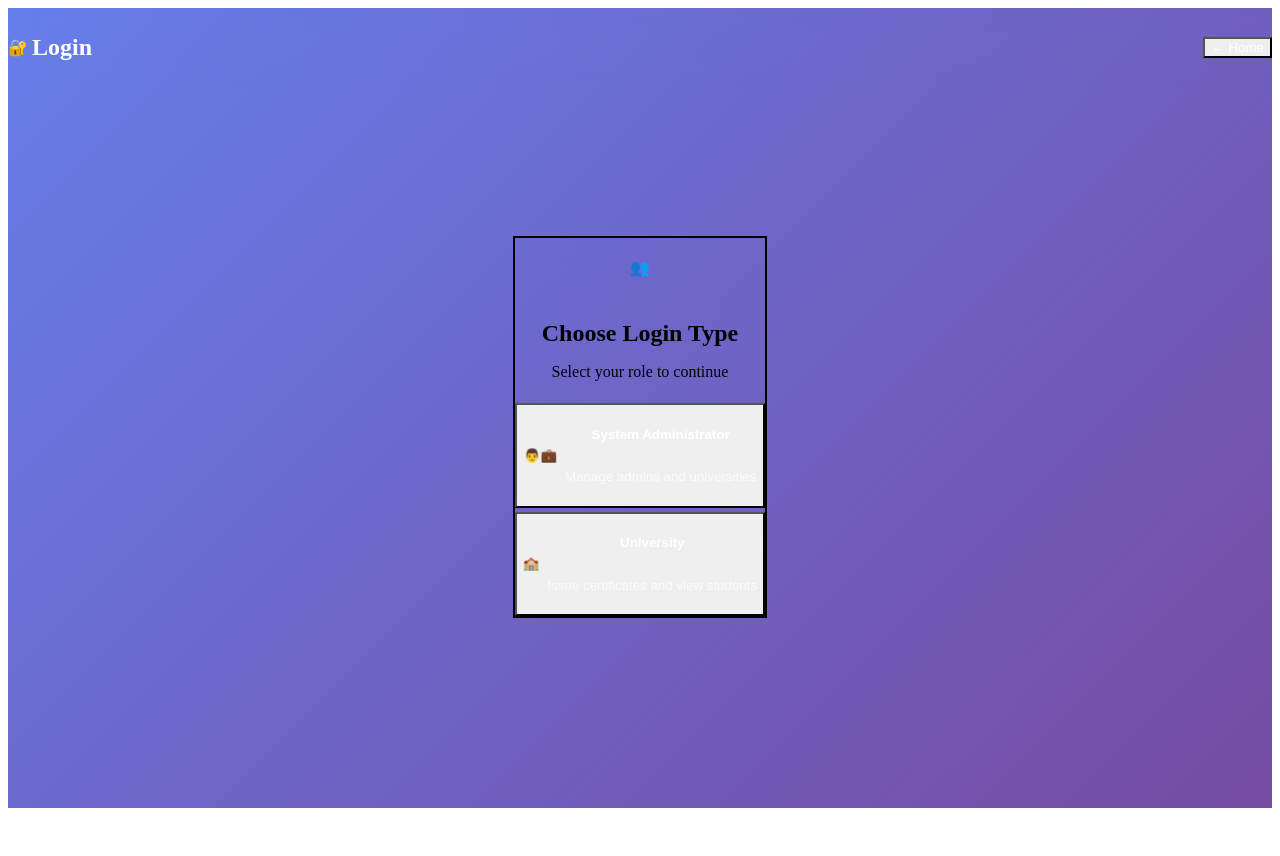
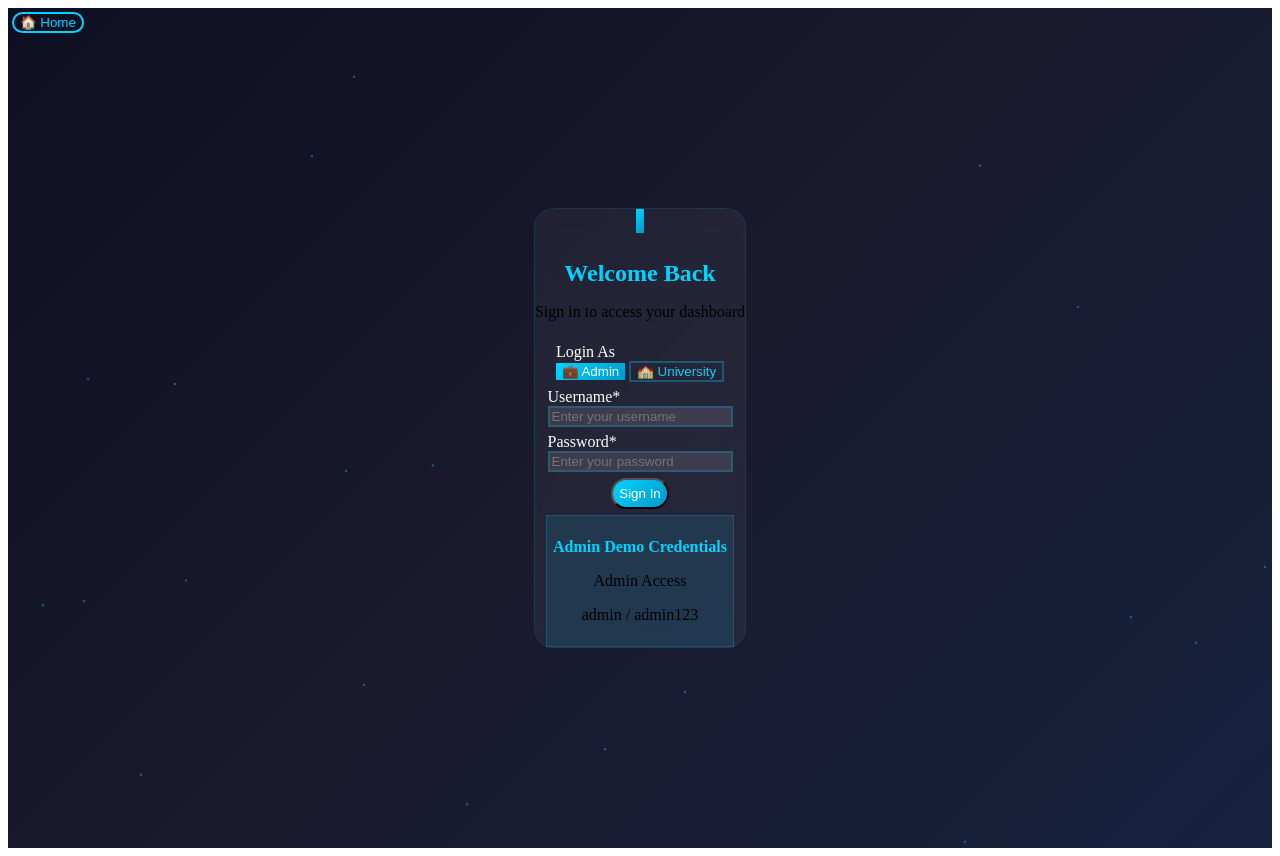
Before and after one commit to Bshisia/Decentre, a Next.js app in the folder decentre/: page /login in a window 1280 px wide. Before the commit the page ends 816 px from the top, so only its background shows below. Built offline with nearby package versions, Linux system fonts and the light colour scheme.

Commit message:
feat: create secrtions for admin login and university login

```diff
--- a/decentre/src/pages/login.tsx
+++ b/decentre/src/pages/login.tsx
@@ -1,24 +1,19 @@
 import React, { useState } from 'react';
 import {
-    Box, Button, FormControl, FormLabel, Input, VStack, Alert, AlertIcon,
-    Card, CardBody, CardHeader, Heading, Text, Container, HStack, SimpleGrid
+    Box, Button, FormControl, FormLabel, Input, VStack, HStack, Alert, AlertIcon,
+    Card, CardBody, CardHeader, Heading, Text, Container
 } from '@chakra-ui/react';
 import { useRouter } from 'next/router';
+import Link from 'next/link';
 import { authStore } from '../utils/authStore';
-import Navbar from '../app/components/Navbar';
 
-export default function Login() {
-    const [selectedRole, setSelectedRole] = useState<'admin' | 'university' | null>(null);
+export default function LoginPage() {
     const [username, setUsername] = useState('');
     const [password, setPassword] = useState('');
+    const [role, setRole] = useState<'admin' | 'university'>('admin');
     const [error, setError] = useState('');
     const [loading, setLoading] = useState(false);
     const router = useRouter();
-
-    const handleRoleSelect = (role: 'admin' | 'university') => {
-        setSelectedRole(role);
-        setError('');
-    };
 
     const handleSubmit = async (e: React.FormEvent) => {
         e.preventDefault();
@@ -28,131 +23,127 @@ export default function Login() {
         await new Promise(resolve => setTimeout(resolve, 800));
 
         if (authStore.login(username, password)) {
-            router.push('/admin');
+            const currentAdmin = authStore.getCurrentAdmin();
+            if (currentAdmin?.role === role) {
+                router.push('/dashboard');
+            } else {
+                authStore.logout();
+                setError(`Invalid credentials for ${role} role`);
+            }
         } else {
             setError('Invalid username or password');
         }
         setLoading(false);
     };
 
-    const handleBack = () => {
-        setSelectedRole(null);
-        setUsername('');
-        setPassword('');
-        setError('');
-    };
+    return (
+        <Box minH="100vh" bg="linear-gradient(135deg, #0f0f23 0%, #1a1a2e 50%, #16213e 100%)" position="relative" overflow="hidden">
+            {/* Home Button */}
+            <Box position="absolute" top={4} left={4} zIndex={10}>
+                <Link href="/">
+                    <Button bg="transparent" border="2px solid #00d4ff" color="#00d4ff" _hover={{ bg: '#00d4ff', color: '#0f0f23' }} borderRadius="50px" px={6}>
+                        🏠 Home
+                    </Button>
+                </Link>
+            </Box>
+            {/* Animated Background Particles */}
+            <Box position="absolute" inset={0} pointerEvents="none">
+                {[...Array(20)].map((_, i) => (
+                    <Box
+                        key={i}
+                        position="absolute"
+                        w="2px"
+                        h="2px"
+                        bg="#00d4ff"
+                        borderRadius="50%"
+                        opacity={0.6}
+                        left={`${Math.random() * 100}%`}
+                        top={`${Math.random() * 100}%`}
+                        animation={`float ${3 + Math.random() * 3}s ease-in-out infinite`}
+                        sx={{
+                            '@keyframes float': {
+                                '0%, 100%': { transform: 'translateY(0px) rotate(0deg)' },
+                                '50%': { transform: 'translateY(-20px) rotate(180deg)' }
+                            }
+                        }}
+                    />
+                ))}
+            </Box>
 
-    return (
-        <Box minH="100vh" bg="linear-gradient(135deg, #667eea 0%, #764ba2 100%)" position="relative">
-            <Box position="absolute" top={0} left={0} right={0} bottom={0} bg="blackAlpha.400" />
-            <Box position="relative" zIndex={1}>
-                <Navbar title="Login" icon="🔐" showLogin={false} />
-                <Container maxW="md" py={20} display="flex" alignItems="center" justifyContent="center" minH="80vh">
-                    {!selectedRole ? (
-                        <Card w="full" bg="whiteAlpha.950" backdropFilter="blur(20px)" border="2px solid" borderColor="whiteAlpha.400" shadow="2xl" borderRadius="2xl">
+            <Container maxW="md" py={20} position="relative" zIndex={1} display="flex" alignItems="center" justifyContent="center" minH="100vh">
+                <Card w="full" bg="rgba(255, 255, 255, 0.05)" backdropFilter="blur(10px)" border="1px solid rgba(0, 212, 255, 0.1)" borderRadius="20px" shadow="2xl">
                     <CardHeader textAlign="center" pb={2}>
                         <Box
-                                    bg="blue.500"
+                            bg="linear-gradient(135deg, #00d4ff, #0099cc)"
                             borderRadius="full"
                             p={4}
                             display="inline-block"
                             mb={4}
                             shadow="lg"
                         >
-                                    <Text fontSize="3xl" color="white">👥</Text>
+                            <Text fontSize="3xl" color="white"></Text>
                         </Box>
-                                <Heading size="xl" color="gray.800" mb={2}>Choose Login Type</Heading>
-                                <Text color="gray.600" fontSize="lg">Select your role to continue</Text>
-                            </CardHeader>
-                            <CardBody pt={4}>
-                                <SimpleGrid columns={1} spacing={4}>
-                                    <Button
-                                        size="lg"
-                                        py={8}
-                                        bg="purple.500"
-                                        color="white"
-                                        _hover={{ bg: "purple.600", transform: "translateY(-2px)" }}
-                                        onClick={() => handleRoleSelect('admin')}
-                                        borderRadius="xl"
-                                        leftIcon={<Text fontSize="2xl">👨💼</Text>}
-                                    >
-                                        <VStack spacing={1}>
-                                            <Text fontSize="lg" fontWeight="bold">System Administrator</Text>
-                                            <Text fontSize="sm" opacity={0.8}>Manage admins and universities</Text>
-                                        </VStack>
-                                    </Button>
-                                    <Button
-                                        size="lg"
-                                        py={8}
-                                        bg="green.500"
-                                        color="white"
-                                        _hover={{ bg: "green.600", transform: "translateY(-2px)" }}
-                                        onClick={() => handleRoleSelect('university')}
-                                        borderRadius="xl"
-                                        leftIcon={<Text fontSize="2xl">🏫</Text>}
-                                    >
-                                        <VStack spacing={1}>
-                                            <Text fontSize="lg" fontWeight="bold">University</Text>
-                                            <Text fontSize="sm" opacity={0.8}>Issue certificates and view students</Text>
-                                        </VStack>
-                                    </Button>
-                                </SimpleGrid>
-                            </CardBody>
-                        </Card>
-                    ) : (
-                        <Card w="full" bg="whiteAlpha.950" backdropFilter="blur(20px)" border="2px solid" borderColor="whiteAlpha.400" shadow="2xl" borderRadius="2xl">
-                            <CardHeader textAlign="center" pb={2}>
-                                <HStack justify="space-between" align="center" mb={4}>
-                                    <Button size="sm" variant="ghost" onClick={handleBack}>← Back</Button>
-                                    <Box />
-                                </HStack>
-                                <Box
-                                    bg={selectedRole === 'admin' ? 'purple.500' : 'green.500'}
-                                    borderRadius="full"
-                                    p={4}
-                                    display="inline-block"
-                                    mb={4}
-                                    shadow="lg"
-                                >
-                                    <Text fontSize="3xl" color="white">
-                                        {selectedRole === 'admin' ? '👨💼' : '🏫'}
-                                    </Text>
-                                </Box>
-                                <Heading size="xl" color="gray.800" mb={2}>
-                                    {selectedRole === 'admin' ? 'Admin Login' : 'University Login'}
-                                </Heading>
-                                <Text color="gray.600" fontSize="lg">
-                                    {selectedRole === 'admin' ? 'System Administrator Access' : 'University Portal Access'}
-                                </Text>
+                        <Heading size="xl" color="#00d4ff" mb={2}>Welcome Back</Heading>
+                        <Text color="whiteAlpha.800" fontSize="lg">Sign in to access your dashboard</Text>
                     </CardHeader>
                     <CardBody pt={4}>
                         <VStack spacing={6} as="form" onSubmit={handleSubmit}>
+                            {/* Role Selection */}
+                            <FormControl>
+                                <FormLabel color="white" fontWeight="semibold">Login As</FormLabel>
+                                <HStack spacing={4} w="full">
+                                    <Button
+                                        flex={1}
+                                        bg={role === 'admin' ? 'linear-gradient(135deg, #00d4ff, #0099cc)' : 'transparent'}
+                                        border={role === 'admin' ? 'none' : '2px solid rgba(0, 212, 255, 0.3)'}
+                                        color={role === 'admin' ? 'white' : '#00d4ff'}
+                                        onClick={() => setRole('admin')}
+                                        borderRadius="xl"
+                                        _hover={{ transform: 'translateY(-1px)' }}
+                                    >
+                                        💼 Admin
+                                    </Button>
+                                    <Button
+                                        flex={1}
+                                        bg={role === 'university' ? 'linear-gradient(135deg, #00d4ff, #0099cc)' : 'transparent'}
+                                        border={role === 'university' ? 'none' : '2px solid rgba(0, 212, 255, 0.3)'}
+                                        color={role === 'university' ? 'white' : '#00d4ff'}
+                                        onClick={() => setRole('university')}
+                                        borderRadius="xl"
+                                        _hover={{ transform: 'translateY(-1px)' }}
+                                    >
+                                        🏫 University
+                                    </Button>
+                                </HStack>
+                            </FormControl>
                             <FormControl isRequired>
-                                        <FormLabel color="gray.700" fontWeight="semibold">Username</FormLabel>
+                                <FormLabel color="white" fontWeight="semibold">Username</FormLabel>
                                 <Input
                                     value={username}
-                                            onChange={(e) => setUsername(e.target.value)}
+                                    onChange={(e: React.ChangeEvent<HTMLInputElement>) => setUsername(e.target.value)}
                                     placeholder="Enter your username"
-                                            bg="white"
-                                            border="2px solid"
-                                            borderColor="gray.200"
-                                            _focus={{ borderColor: selectedRole === 'admin' ? 'purple.500' : 'green.500' }}
+                                    bg="rgba(255, 255, 255, 0.1)"
+                                    border="2px solid rgba(0, 212, 255, 0.2)"
+                                    color="white"
+                                    _placeholder={{ color: 'whiteAlpha.600' }}
+                                    _focus={{ borderColor: "#00d4ff", shadow: "0 0 0 1px #00d4ff" }}
                                     size="lg"
                                     borderRadius="xl"
                                 />
                             </FormControl>
 
                             <FormControl isRequired>
-                                        <FormLabel color="gray.700" fontWeight="semibold">Password</FormLabel>
+                                <FormLabel color="white" fontWeight="semibold">Password</FormLabel>
                                 <Input
                                     type="password"
                                     value={password}
-                                            onChange={(e) => setPassword(e.target.value)}
+                                    onChange={(e: React.ChangeEvent<HTMLInputElement>) => setPassword(e.target.value)}
                                     placeholder="Enter your password"
-                                            bg="white"
-                                            border="2px solid"
-                                            borderColor="gray.200"
-                                            _focus={{ borderColor: selectedRole === 'admin' ? 'purple.500' : 'green.500' }}
+                                    bg="rgba(255, 255, 255, 0.1)"
+                                    border="2px solid rgba(0, 212, 255, 0.2)"
+                                    color="white"
+                                    _placeholder={{ color: 'whiteAlpha.600' }}
+                                    _focus={{ borderColor: "#00d4ff", shadow: "0 0 0 1px #00d4ff" }}
                                     size="lg"
                                     borderRadius="xl"
                                 />
@@ -160,41 +151,50 @@ export default function Login() {
 
                             <Button
                                 type="submit"
-                                        colorScheme={selectedRole === 'admin' ? 'purple' : 'green'}
+                                bg="linear-gradient(135deg, #00d4ff, #0099cc)"
+                                color="white"
                                 size="lg"
                                 w="full"
+                                borderRadius="50px"
                                 isLoading={loading}
                                 loadingText="Signing in..."
-                                        borderRadius="xl"
                                 py={6}
                                 fontSize="lg"
-                                        _hover={{ transform: "translateY(-2px)", shadow: "xl" }}
+                                _hover={{ transform: "translateY(-2px)", boxShadow: "0 10px 25px rgba(0, 212, 255, 0.3)" }}
                                 transition="all 0.3s"
                             >
                                 Sign In
                             </Button>
 
                             {error && (
-                                        <Alert status="error" borderRadius="xl" bg="red.50" border="1px solid" borderColor="red.200">
-                                            <AlertIcon />
-                                            <Text color="red.700">{error}</Text>
+                                <Alert status="error" borderRadius="xl" bg="rgba(255, 71, 87, 0.1)" border="1px solid rgba(255, 71, 87, 0.3)">
+                                    <AlertIcon color="#ff4757" />
+                                    <Text color="#ff4757">{error}</Text>
                                 </Alert>
                             )}
 
-                                    <Box p={6} bg={selectedRole === 'admin' ? 'purple.50' : 'green.50'} borderRadius="xl" w="full" border="1px solid" borderColor={selectedRole === 'admin' ? 'purple.200' : 'green.200'}>
-                                        <Text fontSize="sm" color={selectedRole === 'admin' ? 'purple.800' : 'green.800'} fontWeight="bold" mb={3} textAlign="center">Demo Credentials</Text>
+                            <Box p={6} bg="rgba(0, 212, 255, 0.1)" borderRadius="xl" w="full" border="1px solid rgba(0, 212, 255, 0.2)">
+                                <Text fontSize="sm" color="#00d4ff" fontWeight="bold" mb={3} textAlign="center">
+                                    {role === 'admin' ? 'Admin' : 'University'} Demo Credentials
+                                </Text>
                                 <Box textAlign="center">
-                                            <Text fontSize="sm" color={selectedRole === 'admin' ? 'purple.700' : 'green.700'} fontWeight="semibold">
-                                                {selectedRole === 'admin' ? 'Admin: admin / admin123' : 'University: university / uni2024'}
-                                            </Text>
+                                    {role === 'admin' ? (
+                                        <>
+                                            <Text fontSize="sm" color="whiteAlpha.900" fontWeight="semibold">Admin Access</Text>
+                                            <Text fontSize="sm" color="whiteAlpha.700">admin / admin123</Text>
+                                        </>
+                                    ) : (
+                                        <>
+                                            <Text fontSize="sm" color="whiteAlpha.900" fontWeight="semibold">University Access</Text>
+                                            <Text fontSize="sm" color="whiteAlpha.700">university / uni2024</Text>
+                                        </>
+                                    )}
                                 </Box>
                             </Box>
                         </VStack>
                     </CardBody>
                 </Card>
-                    )}
             </Container>
-            </Box>
         </Box>
     );
 }
```
Also changed, not shown: decentre/src/pages/dashboard.tsx (added, +45 -0 lines). Lines whose indentation alone changed are shown as unchanged.
